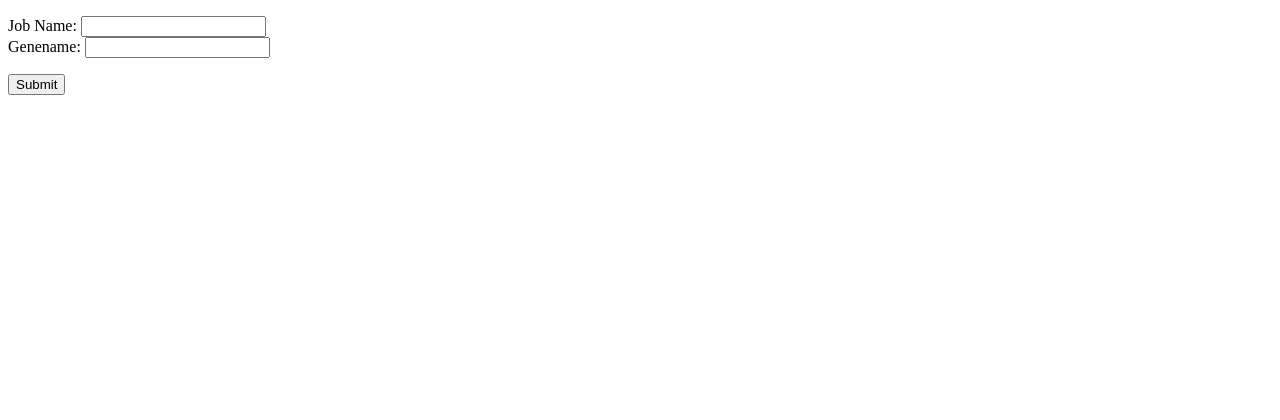
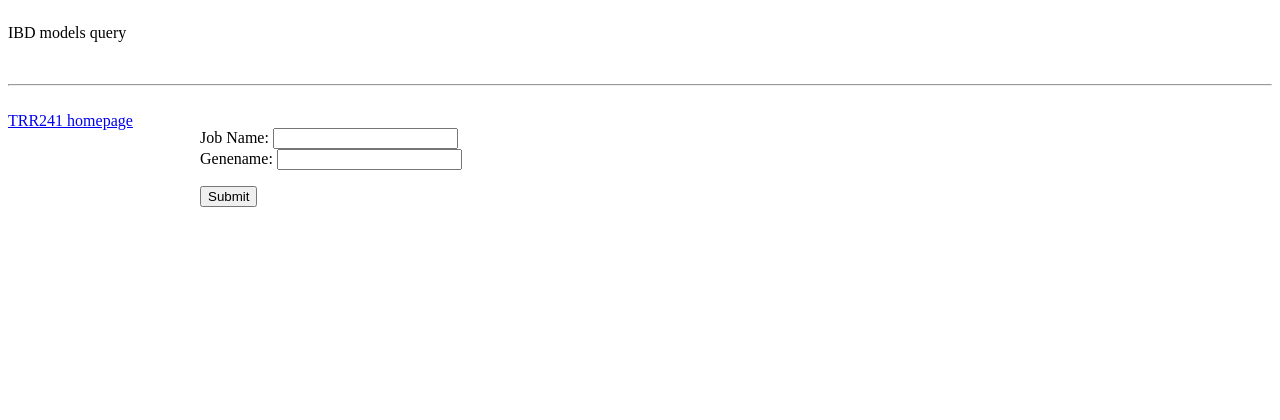
Before and after one commit to MiguelGonzalezAcera/RNAseq_Med1, a Flask app: page /Gene_query/ in a window 1280 px wide. Shown: the top 420 px of the page. Before the commit the page ends 95 px from the top, so only its background shows below. Run offline with Flask 2, Linux system fonts and the light colour scheme.

Commit message:
Implemented rough version of Holy Grail web design

```diff
--- a/API/templates/gene_query.html
+++ b/API/templates/gene_query.html
@@ -3,6 +3,31 @@
   <head>
     <meta charset="utf-8">
     <style media="screen">
+    .HolyGrail {
+      display: flex;
+      min-height: 100vh;
+      flex-direction: column;
+    }
+
+    .HolyGrail-body {
+      display: flex;
+      flex: 1;
+    }
+
+    .HolyGrail-content {
+      flex: 1;
+    }
+
+    .HolyGrail-nav, .HolyGrail-ads {
+      /* 12em is the width of the columns */
+      flex: 0 0 12em;
+    }
+
+    .HolyGrail-nav {
+      /* put the nav on the left */
+      order: -1;
+    }
+
     #loading {
       display: none;
       top: 200 px;
@@ -23,8 +48,19 @@
     </script>
     <title></title>
   </head>
-  <body>
-    <div id="content">
+  <body class="HolyGrail">
+    <header>
+      <div class=\"header\">
+        <p>
+        IBD models query
+        </p>
+        <br>
+        <hr class="solid">
+        <br>
+      </div>
+    </header>
+    <div class="HolyGrail-body">
+      <main class="HolyGrail-content">
         <form enctype="text/plain" action="../Gene_query_app/" method="post">
           <p>
             <label for="Job Name">Job Name:</label>
@@ -36,7 +72,13 @@
 
           <input id="formSubmit" value="Submit" type="submit" onclick="loader();">
         </form>
+        <div id="loading"></div>
+      </main>
+      <nav class="HolyGrail-nav">
+        <a href="https://www.transregio241.de/">TRR241 homepage</a>
+      </nav>
+      <aside class="HolyGrail-ads"></aside>
     </div>
-    <div id="loading"></div>
+    <footer></footer>
   </body>
 </html>
```
Also changed, not shown: Gene_query/single_gene_html.py (+39 -2 lines). Lines whose indentation alone changed are shown as unchanged.
